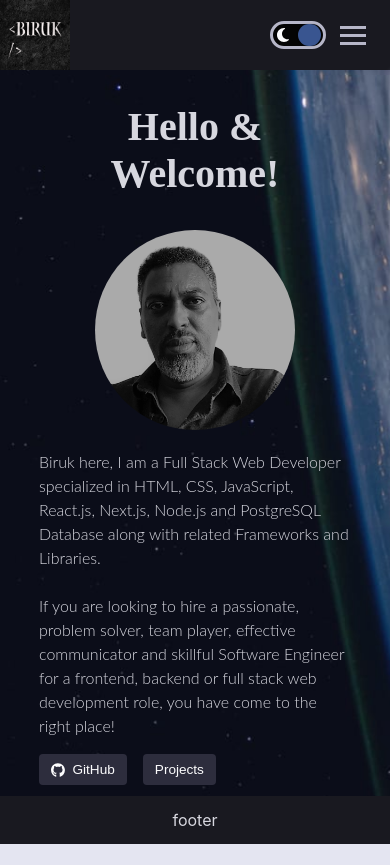
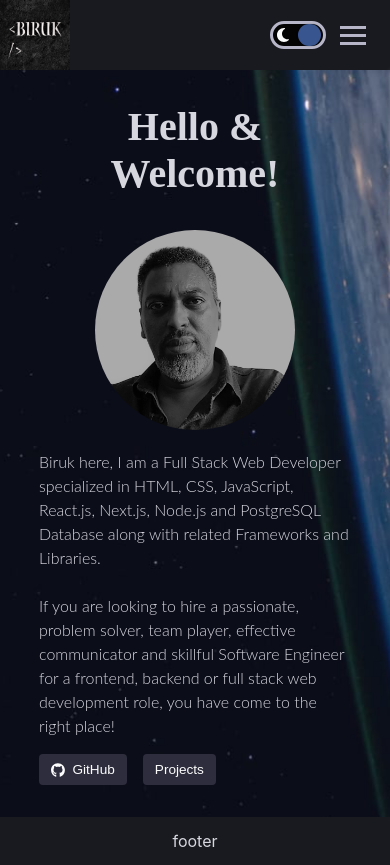
Before and after one commit to Know-Thyself/next-portfolio, a Next.js app: page /home in a window 390 px wide. Before the commit the page ends 844 px from the top, so only its background shows below. Built offline with nearby package versions, Linux system fonts and the light colour scheme.

Commit message:
added padding-bottom to the home page mobile view

```diff
--- a/styles/home.module.css
+++ b/styles/home.module.css
@@ -15,6 +15,7 @@
 
 .hero {
   padding-top: 70px;
+  padding-bottom: 5rem;
   width: 100%;
 }
 
@@ -105,27 +106,21 @@
   .home {
     text-align: left;
   }
-
   .hero {
     min-height: max-content;
-    padding-bottom: 5rem;
   }
-
   .hero-text-container {
     margin-left: 4rem;
     width: 60%;
   }
-
   .links-wrapper {
     gap: 2rem;
   }
-
   .link {
     padding: 0.65rem 1.2rem;
     font-size: 1.12rem;
     font-weight: 200;
   }
-
   .link .fa-github {
     font-size: 1.25rem;
     /* color: var(--secondary-text-color); */
@@ -137,7 +132,6 @@
     margin-left: 5rem;
     width: 50%;
   }
-
   .primary-text {
     font-weight: 900;
   }
```
